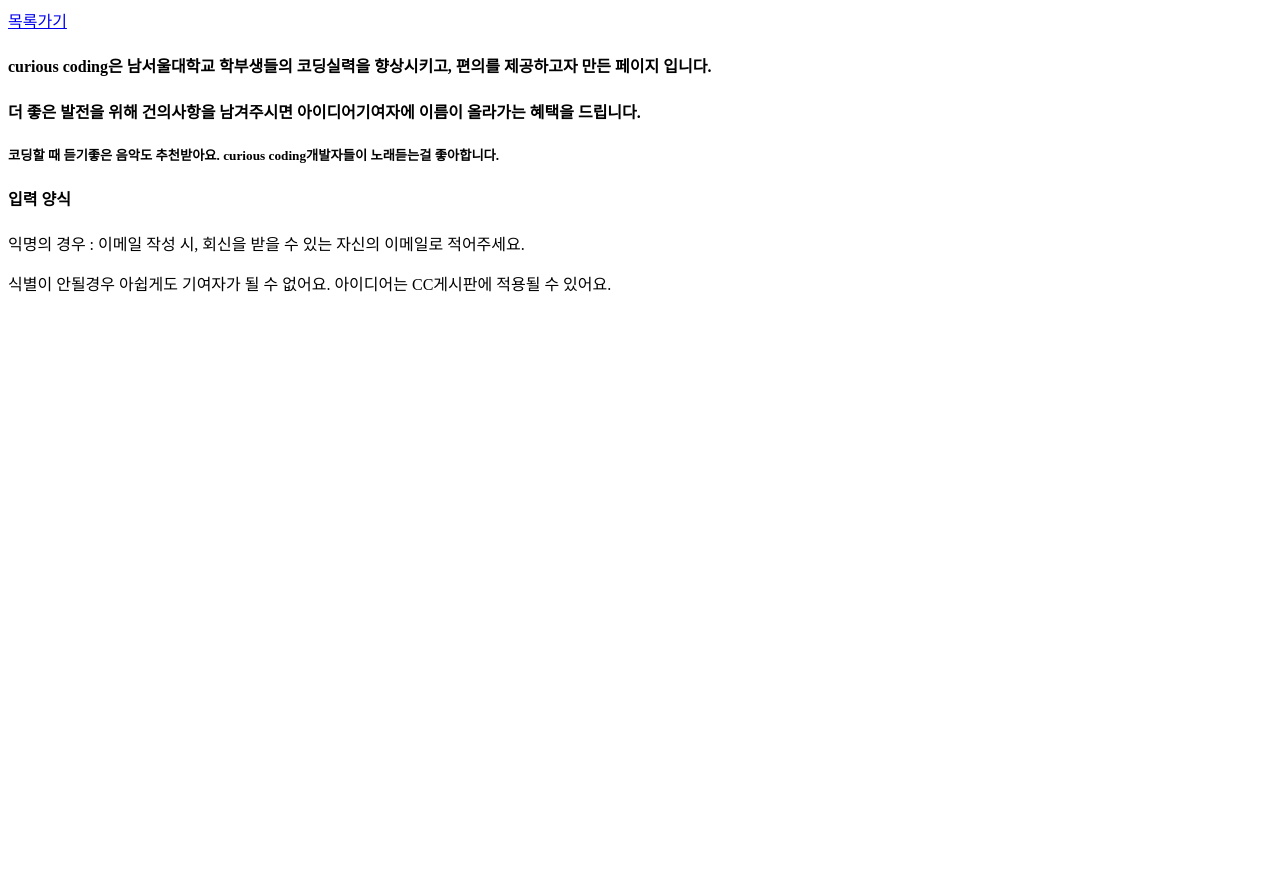
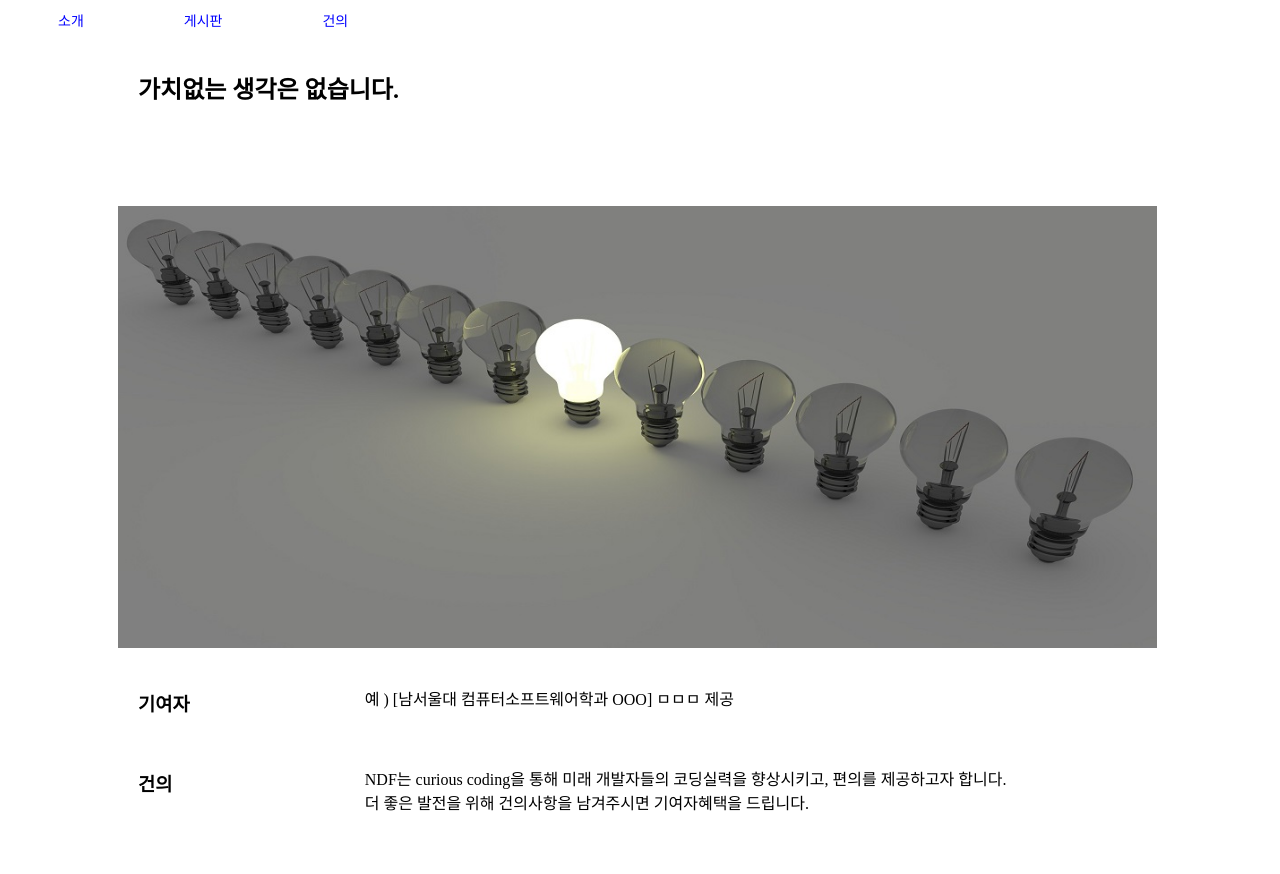
Before and after one commit to eun2ce/curious-coding, a Django app: page /suggestion in a window 1280 px wide. Before the commit the page ends 292 px from the top, so only its background shows below. Run offline with Django 3.2, Linux system fonts and the light colour scheme.

Commit message:
template design

```diff
--- a/curiouspage/board/templates/board/Suggestion.html
+++ b/curiouspage/board/templates/board/Suggestion.html
@@ -1,29 +1,105 @@
 <!-- Suggestion -->
 <!DOCTYPE html>
 <html lang="en">
-<head>
+
+<head>{% load static %}
     <meta charset="UTF-8">
     <meta name="viewport" content="width=device-width, initial-scale=1.0">
     <meta http-equiv="X-UA-Compatible" content="ie=edge">
     <title>Document</title>
     <style>
-            .api{
+        .api {
             width: 80%;
             margin-left: 130px;
         }
+        /*suggestion - top*/
+
+        .suggestion-margin {
+            margin-left: 130px;
+            height: 10vh;
+        }
+
+        .suggestion-main {
+            width: 20%;
+            float: left;
+        }
+
+        .suggestion-bg {
+            margin-left: 110px;
+        }
+
+        .suggestion-content {
+            float: left;
+            width: 80%;
+        }
+
+        /*nav*/
+
+        .nav li {
+            list-style: none;
+            float: left;
+            margin: 0 50px;
+        }
+
+        .nav {
+            margin-top: 10px;
+            width: 60vw;
+            height: 40px;
+            justify-content: center;
+            align-items: center;
+            font-size: 14px;
+        }
+
+        a {
+            width: 80px;
+            background: ccc;
+            border: 0 none;
+            cursor: pointer;
+            background-color: white;
+            color: blue;
+            text-decoration: none;
+        }
+
+        a:hover {
+            text-decoration: none !important
+        }
     </style>
 </head>
+
 <body>
-        <a href="{% url "board:index" %}" class="button">목록가기</a>
-        <h4>curious coding은 남서울대학교 학부생들의 코딩실력을 향상시키고, 편의를 제공하고자 만든 페이지 입니다.</h4>
-        <h4>더 좋은 발전을 위해 건의사항을 남겨주시면 아이디어기여자에 이름이 올라가는 혜택을 드립니다.</h4>
-        <h5>코딩할 때 듣기좋은 음악도 추천받아요. curious coding개발자들이 노래듣는걸 좋아합니다.</h5>
-        <h4>입력 양식</h4>
-        <p>익명의 경우 : 이메일 작성 시, 회신을 받을 수 있는 자신의 이메일로 적어주세요.</p>
-        <p>식별이 안될경우 아쉽게도 기여자가 될 수 없어요. 아이디어는 CC게시판에 적용될 수 있어요.</p>
-
+    <nav class="nav">
+        <li><a href="{% url 'board:info' %}">소개</a></li>
+        <li><a href="{% url 'board:index' %}">게시판</a></li>
+        <li><a href="{% url 'board:cc_suggestion' %}">건의</a></li>
+    </nav>
+    <h2 class="suggestion-margin">가치없는 생각은 없습니다.</h2>
+    <br>
+    <br>
+    <div class="suggestion-bg">
+        <img src="{% static 'board/img/suggestionpage/suggestion-bg.jpg' %}" alt="" width=90% height=100%>
+    </div>
+    <br>
+    <div class="suggestion-margin">
+            <div class="suggestion-main">
+                <h3>기여자</h3>
+            </div>
+            <div class="suggestion-content">
+                <p>예 ) [남서울대 컴퓨터소프트웨어학과 OOO]  ㅁㅁㅁ 제공</p>
+            </div>
+        </div>
+    <div class="suggestion-margin">
+        <div class="suggestion-main">
+            <h3>건의</h3>
+        </div>
+        <div class="suggestion-content">
+            <p>NDF는 curious coding을 통해 미래 개발자들의 코딩실력을 향상시키고, 편의를 제공하고자 합니다.
+                <br> 더 좋은 발전을 위해 건의사항을 남겨주시면 기여자혜택을 드립니다.</p>
+        </div>
+    </div>
+    <br><br>
     <div class="api">
         {% load disqus_tags %} {% disqus_show_comments %}
     </div>
 </body>
+
 </html>
--- a/curiouspage/board/templates/board/detail.html
+++ b/curiouspage/board/templates/board/detail.html
@@ -86,10 +86,12 @@
       <div class="subcontents" style="border-bottom:1px dotted" >    <!--제목/날짜/카테고리-->
   <ul><font size ="5">{{ board_detail.title }} </font> | {{board_detail.subject_type}}
     <!-- 글수정 글삭제 button 태그 삭제하고 button board_btn class추가 -->
+    {% if board_detail.subject_type != "Notice" %}
     <div class="dd">
        <a href="{% url "board:write_del" board_detail.pk %}"  class="button board_btn">글삭제</a>
        <a href="{% url "board:write_eidt" board_detail.pk %}" class="button board_btn">글수정</a>
     </div>
+    {% endif %}
 </ul>
       </div>
       <div class="author">
```
Also changed, not shown: curiouspage/board/templates/board/index.html (+39 -22 lines), curiouspage/board/templates/board/info.html (+130 -61 lines), curiouspage/board/static/board/img/infopage/bbbb.jpg (renamed from curiouspage/board/templates/board/bbbb.jpg), curiouspage/board/static/board/img/infopage/check.jpg (renamed from curiouspage/board/templates/board/check.jpg), curiouspage/board/static/board/img/infopage/logo.png (renamed from curiouspage/board/templates/board/logo.png), curiouspage/board/static/board/img/infopage/ndflogo.png (renamed from curiouspage/board/templates/board/ndflogo.png), curiouspage/board/static/board/img/infopage/retrun.png (renamed from curiouspage/board/templates/board/retrun.png), curiouspage/board/static/board/img/infopage/화살표.png (renamed from curiouspage/board/templates/board/화살표.png), curiouspage/board/static/board/img/suggestionpage/suggestion-bg.jpg (added), curiouspage/board/static/board/img/warning.png (added). Lines whose indentation alone changed are shown as unchanged.
